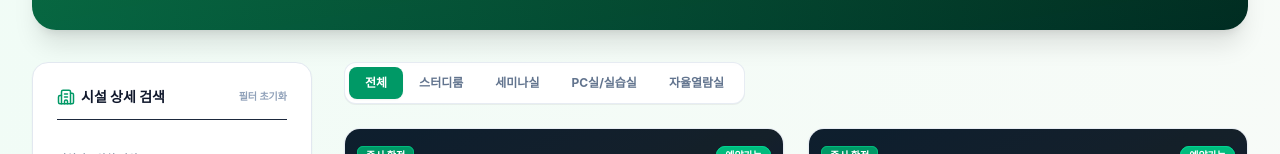
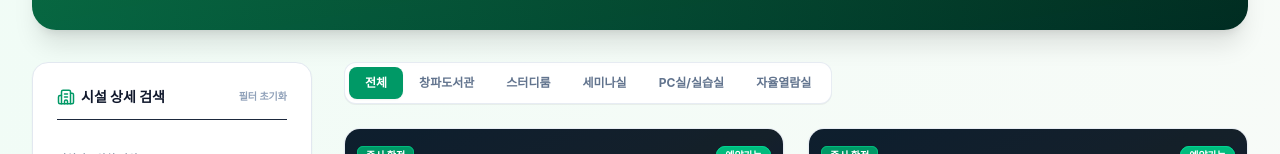
Before and after one commit to kiaman0700/du-reserve, a Next.js app in the folder frontend/: page / in a window 1280 px wide. Both pictures are taken after a click on the button "학생 데모 로그인". Shown: the part 242-396 px from the top of the page. Built offline with nearby package versions, Linux system fonts and the light colour scheme.

Commit message:
feat: 시설 카테고리에 창파도서관 필터 추가 및 경고 상태 변수 오류 수정

```diff
--- a/frontend/src/app/page.tsx
+++ b/frontend/src/app/page.tsx
@@ -184,7 +184,7 @@ export default function Page() {
 
   // Selection & Filter States (통합 메인용)
   const [selectedFacility, setSelectedFacility] = useState<Facility | null>(null);
-  const [facilityFilter, setFacilityFilter] = useState<"ALL" | "STUDY" | "SEMINAR" | "PC" | "LIBRARY">("ALL");
+  const [facilityFilter, setFacilityFilter] = useState<"ALL" | "STUDY" | "SEMINAR" | "PC" | "LIBRARY" | "CHANGPA">("ALL");
 
   // 상세 검색 상태 변수
   const [searchKeyword, setSearchKeyword] = useState<string>("");
@@ -267,6 +267,10 @@ export default function Page() {
 
   const myReservation = currentUser && myReservationFacilityId && selectedFacility && myReservationFacilityId === selectedFacility.id
     ? facilitySeats[selectedFacility.id]?.find(s => s.current_user_id === currentUser.id) || null
+    : null;
+
+  const activeStudentWarning = myReservation
+    ? absenceReports.find(r => r.seat_id === myReservation.id && r.status === "PENDING")
     : null;
 
   // Active warning modal trigger (if my reserved seat goes into REPORTED_1ST)
@@ -806,6 +810,7 @@ export default function Page() {
         if (facilityFilter === "SEMINAR" && fac.category !== "SEMINAR") return false;
         if (facilityFilter === "PC" && fac.category !== "PC") return false;
         if (facilityFilter === "LIBRARY" && fac.category !== "LIBRARY") return false;
+        if (facilityFilter === "CHANGPA" && fac.collegeId !== "library") return false;
       }
 
       // 3. 키워드 검색
@@ -967,6 +972,7 @@ export default function Page() {
               <div className="flex bg-white p-1 rounded-xl border border-slate-200/80 shadow-2xs w-fit">
                 {[
                   { label: "전체", key: "ALL" },
+                  { label: "창파도서관", key: "CHANGPA" },
                   { label: "스터디룸", key: "STUDY" },
                   { label: "세미나실", key: "SEMINAR" },
                   { label: "PC실/실습실", key: "PC" },
```
